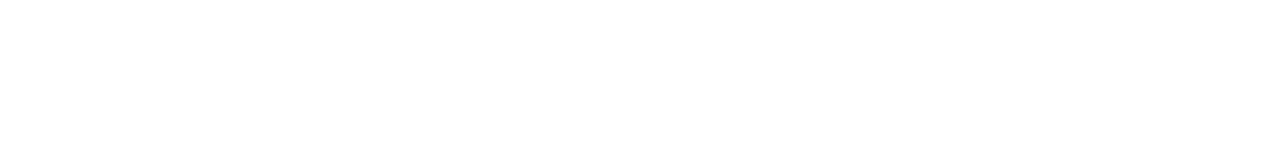
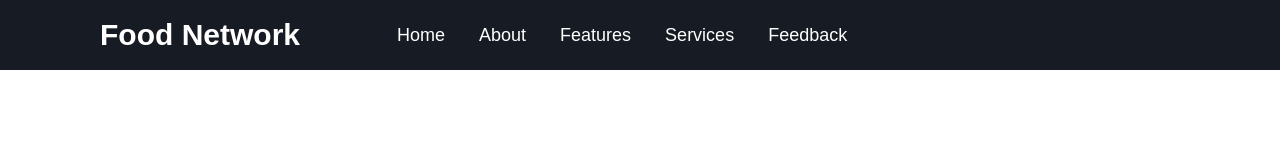
Before and after one commit to Muhit1204/food-network, a plain HTML site: page index.html in a window 1280 px wide. Drawn offline with Linux system fonts and the light colour scheme; a web font is replaced by a local one.

Commit message:
nav bar added

```diff
--- a/index.html
+++ b/index.html
@@ -14,6 +14,27 @@
 
 <body>
 
+    <div class="wrapper">
+        <nav>
+
+            <div class="content">
+                <div class="logo"><a href="#">Food Network</a></div>
+                <ul class="links">
+                    <li><a href="#">Home</a></li>
+                    <li><a href="#">About</a></li>
+                    <li><a href="#">Features</a></li>
+                    <li><a href="#">Services</a></li>
+                    <li><a href="#">Feedback</a></li>
+                </ul>
+            </div>
+        </nav>
+    </div>
+
+
+
 </body>
 
 </html>
+</body>
+
+</html>
--- a/style.css
+++ b/style.css
@@ -1,3 +1,58 @@
 body{
     font-family: 'Otomanopee One', sans-serif;
 }
+
+*{
+  margin: 0;
+  padding: 0;
+  box-sizing: border-box;
+  text-decoration: none;
+  font-family: 'Poppins', sans-serif;
+}
+.wrapper{
+  background: #171c24;
+  position: fixed;
+  width: 100%;
+}
+.wrapper nav{
+  position: relative;
+  display: flex;
+  max-width: calc(100% - 200px);
+  margin: 0 auto;
+  height: 70px;
+  align-items: center;
+  justify-content: space-between;
+}
+nav .content{
+  display: flex;
+  align-items: center;
+}
+nav .content .links{
+  margin-left: 80px;
+  display: flex;
+}
+.content .logo a{
+  color: #fff;
+  font-size: 30px;
+  font-weight: 600;
+}
+.content .links li{
+  list-style: none;
+  line-height: 70px;
+}
+.content .links li a,
+.content .links li label{
+  color: #fff;
+  font-size: 18px;
+  font-weight: 500;
+  padding: 9px 17px;
+  border-radius: 5px;
+  transition: all 0.3s ease;
+}
+.content .links li label{
+  display: none;
+}
+.content .links li a:hover,
+.content .links li label:hover{
+  background: #323c4e;
+}
```
